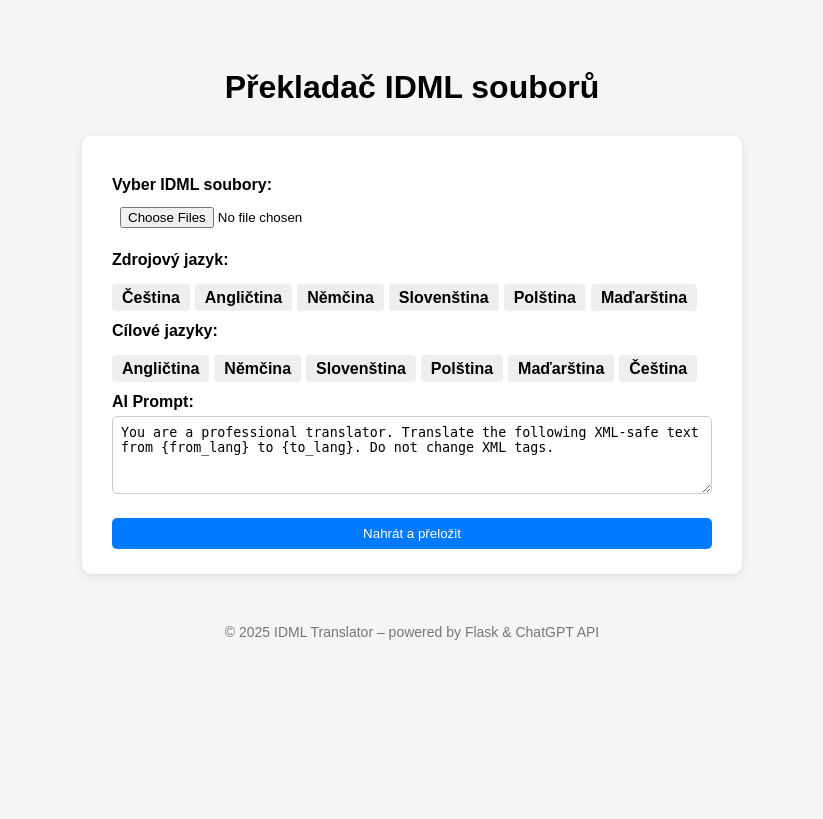
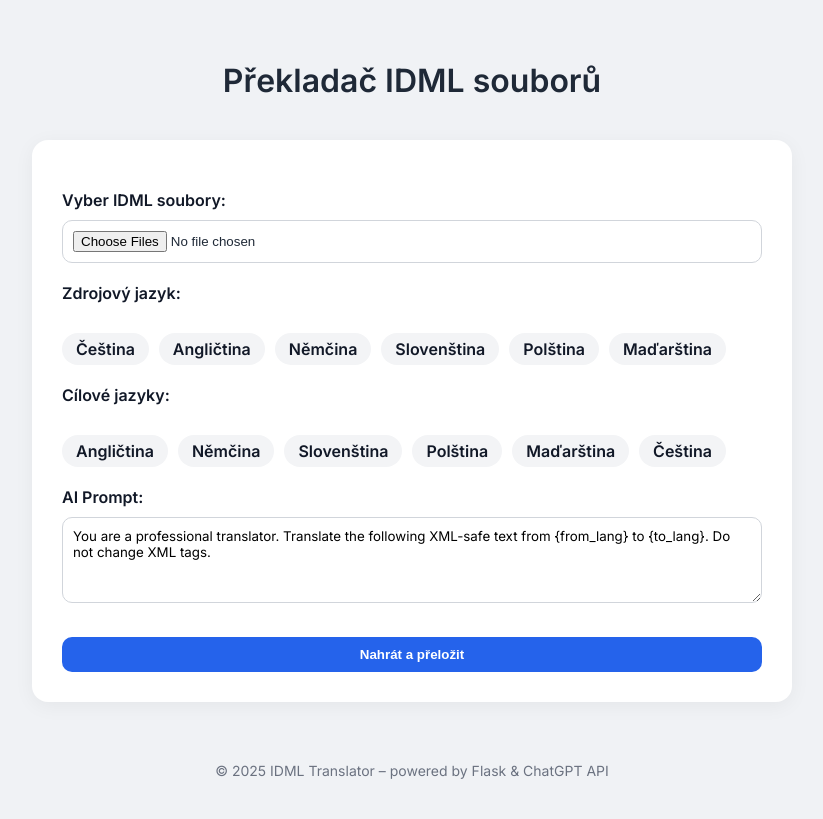
Before and after one commit to Flamendrin/idml-translator, a Flask app: page / in a window 1280 px wide. Shown: the whole page, without its empty margins (228-1051 px from the left). Before the commit the page ends 640 px from the top, so only its background shows below. Run offline with Flask 3, Linux system fonts and the light colour scheme; the visitor is signed in with stand-in values (Sample User, id 1).

Commit message:
Update index.html

```diff
--- a/templates/index.html
+++ b/templates/index.html
@@ -2,151 +2,188 @@
 <html lang="cs">
 <head>
   <meta charset="UTF-8">
-  <title>IDML Překladač</title>
+  <title>Překladač IDML souborů</title>
+  <link href="https://fonts.googleapis.com/css2?family=Inter:wght@400;600&display=swap" rel="stylesheet">
   <style>
     body {
-      font-family: sans-serif;
-      background: #f5f5f5;
+      font-family: 'Inter', sans-serif;
+      background: #f0f2f5;
+      margin: 0;
       padding: 40px;
+      color: #1f2937;
     }
-    h1 { text-align: center; margin-bottom: 30px; }
+
+    h1 {
+      text-align: center;
+      margin-bottom: 40px;
+      font-weight: 600;
+    }
+
     form {
-      max-width: 600px;
+      max-width: 700px;
       margin: 0 auto;
-      background: #fff;
-      padding: 25px 30px;
-      border-radius: 10px;
-      box-shadow: 0 2px 8px rgba(0,0,0,0.1);
+      background: #ffffff;
+      padding: 30px;
+      border-radius: 16px;
+      box-shadow: 0 4px 20px rgba(0, 0, 0, 0.05);
     }
+
     label {
       display: block;
-      margin-top: 15px;
-      font-weight: bold;
+      margin-top: 20px;
+      font-weight: 600;
+      color: #111827;
     }
-    select, input[type="file"], button, textarea {
-      margin-top: 5px;
-      padding: 8px;
+
+    input[type="file"], textarea, button {
       width: 100%;
+      padding: 10px;
+      margin-top: 10px;
+      border-radius: 10px;
+      border: 1px solid #d1d5db;
       box-sizing: border-box;
     }
+
     textarea {
-      border-radius: 5px;
-      border: 1px solid #ccc;
+      resize: vertical;
+      font-family: inherit;
     }
+
     .tag-group {
       display: flex;
       flex-wrap: wrap;
-      gap: 5px;
-      margin-top: 5px;
+      gap: 10px;
+      margin-top: 10px;
     }
+
     .tag {
       position: relative;
     }
+
     .tag input {
       display: none;
     }
+
     .tag span {
-      padding: 5px 10px;
-      background: #eee;
-      border-radius: 4px;
+      display: inline-block;
+      padding: 6px 14px;
+      background: #f3f4f6;
+      border-radius: 9999px;
       cursor: pointer;
+      transition: background 0.2s;
     }
+
     .tag input:checked + span {
-      background: #007bff;
-      color: #fff;
+      background: #2563eb;
+      color: white;
     }
-    .progress-bar {
-      width: 100%;
-      background: #e0e0e0;
-      border-radius: 5px;
-      overflow: hidden;
-      height: 20px;
-      margin-top: 5px;
+
+    button {
+      background-color: #2563eb;
+      color: white;
+      font-weight: 600;
+      margin-top: 30px;
+      cursor: pointer;
+      border: none;
+      transition: background 0.3s;
     }
-    .progress-fill {
-      height: 100%;
-      background: #007bff;
-      width: 0;
+
+    button:hover {
+      background-color: #1e40af;
     }
-    button {
-      background-color: #007bff;
-      color: white;
-      border: none;
-      border-radius: 5px;
-      margin-top: 20px;
-      cursor: pointer;
+
+    .results {
+      max-width: 700px;
+      margin: 40px auto;
+      background: #ffffff;
+      padding: 30px;
+      border-radius: 16px;
+      box-shadow: 0 4px 20px rgba(0, 0, 0, 0.05);
     }
-    button:hover {
-      background-color: #0056b3;
+
+    .job {
+      border-bottom: 1px solid #e5e7eb;
+      padding: 15px 0;
     }
-    .results {
-      max-width: 600px;
-      margin: 30px auto;
-      background: #fff;
-      padding: 25px 30px;
-      border-radius: 10px;
-      box-shadow: 0 2px 8px rgba(0,0,0,0.1);
-    }
-    .results ul {
-      list-style: none;
-      padding: 0;
-      margin: 0;
-    }
-    .results .job {
-      border-bottom: 1px solid #eee;
-      padding: 10px 0;
-    }
-    .results .job:last-child {
+
+    .job:last-child {
       border-bottom: none;
     }
+
     .job-header {
       display: flex;
       justify-content: space-between;
       align-items: center;
-      gap: 10px;
     }
+
     .job-files {
-      margin-top: 5px;
+      margin-top: 10px;
       padding-left: 20px;
     }
+
     .remove-btn {
       background: none;
       border: none;
-      color: #dc3545;
+      font-size: 20px;
+      color: #ef4444;
       cursor: pointer;
-      font-size: 16px;
     }
+
     .remove-btn:hover {
-      color: #a71d2a;
+      color: #b91c1c;
     }
+
+    .download-link {
+      background: #10b981;
+      color: white;
+      padding: 8px 14px;
+      border-radius: 10px;
+      text-decoration: none;
+      font-weight: 500;
+    }
+
+    .download-link:hover {
+      background: #059669;
+    }
+
     .footer {
       text-align: center;
-      margin-top: 50px;
+      margin-top: 60px;
       font-size: 14px;
-      color: #777;
+      color: #6b7280;
     }
-    a.download-link {
-      background: #28a745;
-      color: white;
-      padding: 8px 15px;
-      border-radius: 5px;
-      text-decoration: none;
+
+    .error {
+      max-width: 700px;
+      margin: 20px auto;
+      background: #fee2e2;
+      color: #991b1b;
+      padding: 15px 20px;
+      border-radius: 10px;
+      border: 1px solid #fca5a5;
+      text-align: center;
     }
-    a.download-link:hover { background: #1e7e34; }
-    .error {
-      max-width: 600px;
-      margin: 20px auto;
-      background: #f8d7da;
-      color: #721c24;
-      text-align: center;
-      padding: 15px 20px;
-      border-radius: 5px;
-      border: 1px solid #f5c6cb;
+
+    .progress-bar {
+      width: 100%;
+      background: #e5e7eb;
+      border-radius: 10px;
+      overflow: hidden;
+      height: 16px;
+      margin-top: 10px;
+    }
+
+    .progress-fill {
+      height: 100%;
+      background: #2563eb;
+      width: 0;
+      transition: width 0.3s ease;
     }
   </style>
 </head>
 <body>
   <h1>Překladač IDML souborů</h1>
+
   {% if error %}
   <div class="error">{{ error }}</div>
   {% endif %}
@@ -155,7 +192,7 @@
     <label for="idml_files">Vyber IDML soubory:</label>
     <input type="file" name="idml_files" accept=".idml" multiple required>
 
-    <label for="source_lang">Zdrojový jazyk:</label>
+    <label>Zdrojový jazyk:</label>
     <div class="tag-group">
       <label class="tag"><input type="radio" name="source_lang" value="cs" required><span>Čeština</span></label>
       <label class="tag"><input type="radio" name="source_lang" value="en"><span>Angličtina</span></label>
@@ -165,7 +202,7 @@
       <label class="tag"><input type="radio" name="source_lang" value="hu"><span>Maďarština</span></label>
     </div>
 
-    <label for="languages">Cílové jazyky:</label>
+    <label>Cílové jazyky:</label>
     <div class="tag-group">
       <label class="tag"><input type="checkbox" name="languages" value="en"><span>Angličtina</span></label>
       <label class="tag"><input type="checkbox" name="languages" value="de"><span>Němčina</span></label>
@@ -187,7 +224,6 @@
 
     <button type="submit">Nahrát a přeložit</button>
   </form>
-
 
   {% if completed_jobs %}
   <div class="results">
@@ -218,6 +254,7 @@
   <div class="footer">
     &copy; 2025 IDML Translator – powered by Flask & ChatGPT API
   </div>
+
   {% if job_id %}
   <script>
     const jobId = '{{ job_id }}';
@@ -240,7 +277,6 @@
   </script>
   {% endif %}
   <script>
-    // Scroll to the list of available translations on page load
     window.addEventListener('DOMContentLoaded', () => {
       const results = document.querySelector('.results');
       if (results) {
```
